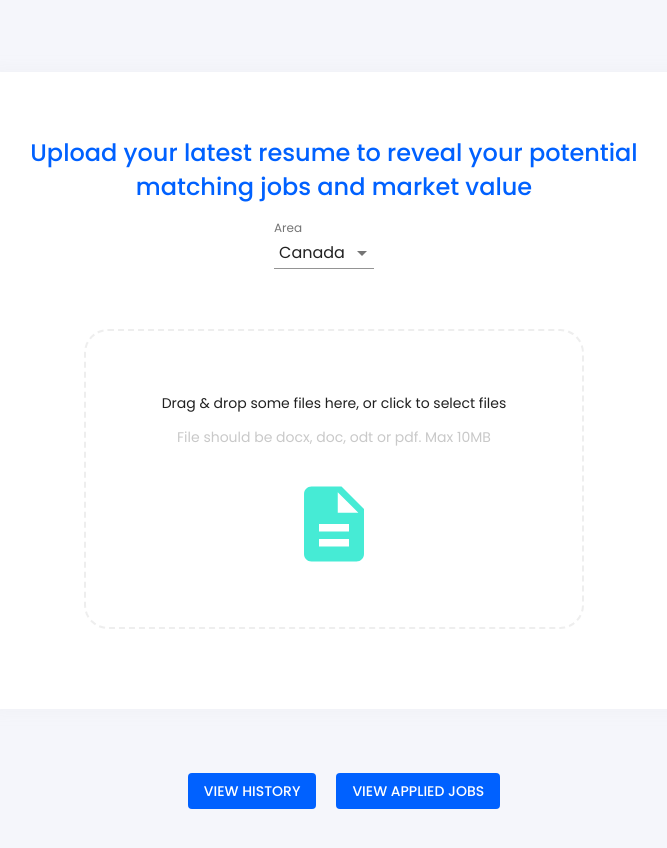
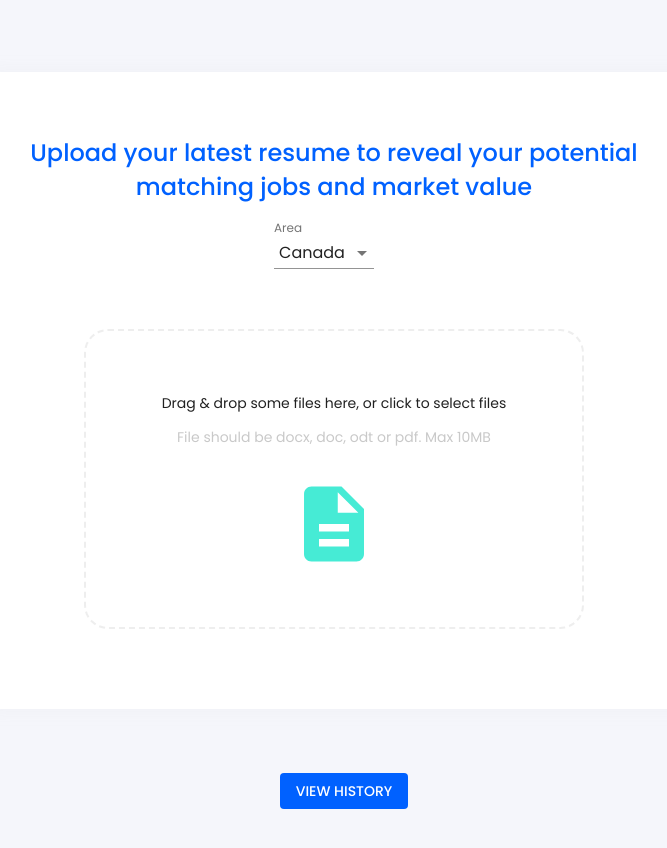
Before and after one commit to takeramagan/Smart-Match, a Next.js app: page /report in a window 1280 px wide. Shown: the top 848 px of the page, without its empty margins (306-973 px from the left). Built offline with nearby package versions, Linux system fonts and the light colour scheme.

Commit message:
feature/hide view applied jobs button

```diff
--- a/src/pages/report.js
+++ b/src/pages/report.js
@@ -391,11 +391,11 @@ console.log("email=", email)
             style={{marginLeft:20}}>
             {viewHistory ? t('report.hideHistory') : t('report.history')}
           </Button>
-          <Button variant='contained' color='primary' disableElevation
+          {/* <Button variant='contained' color='primary' disableElevation
             href='/history'
             style={{marginLeft:20}}>
             View applied jobs
-          </Button>
+          </Button> */}
         </Box>
         <SwipeableDrawer anchor="right" open={viewHistory} onClose={() => {setViewHistory(false)}} onOpen={()=>{}}>
           <HistoryList setReport={setReport} loading={loadingHistory} error={errorHistory} historyList={historyList}/>
```
